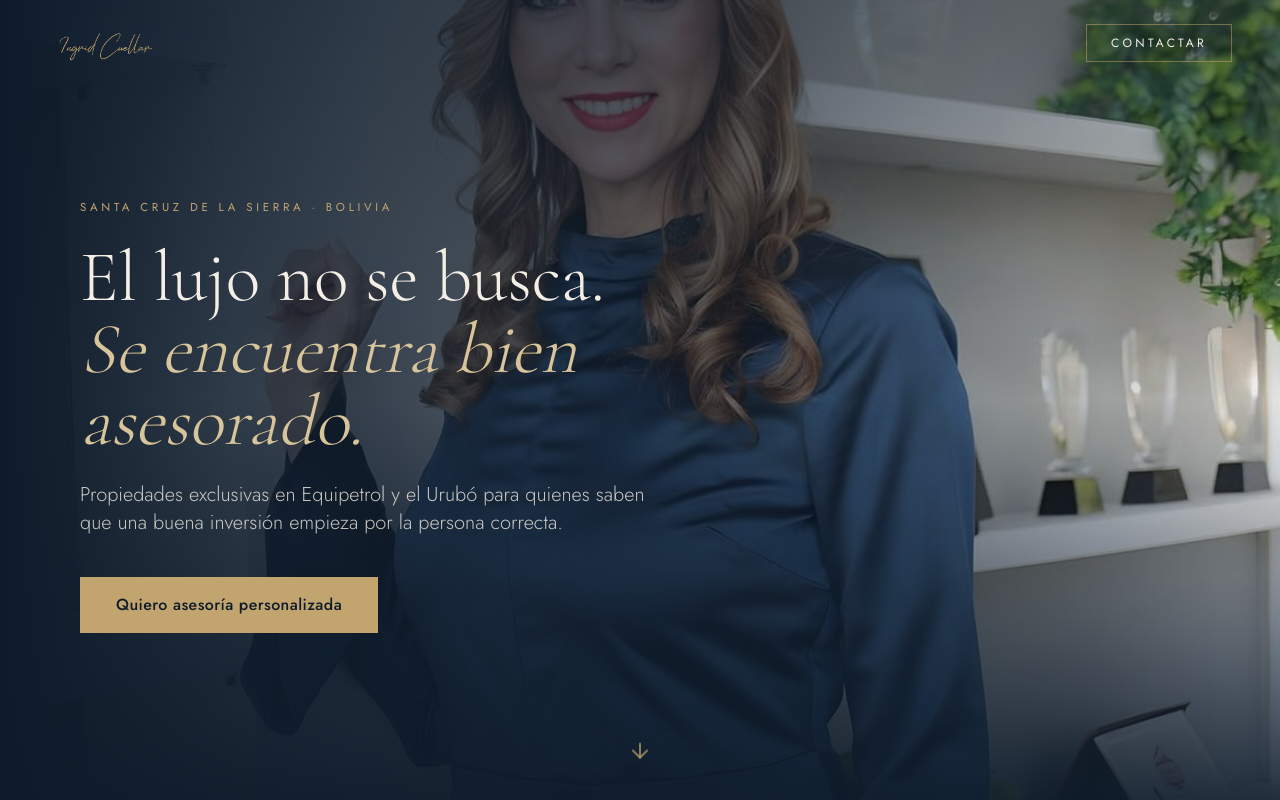
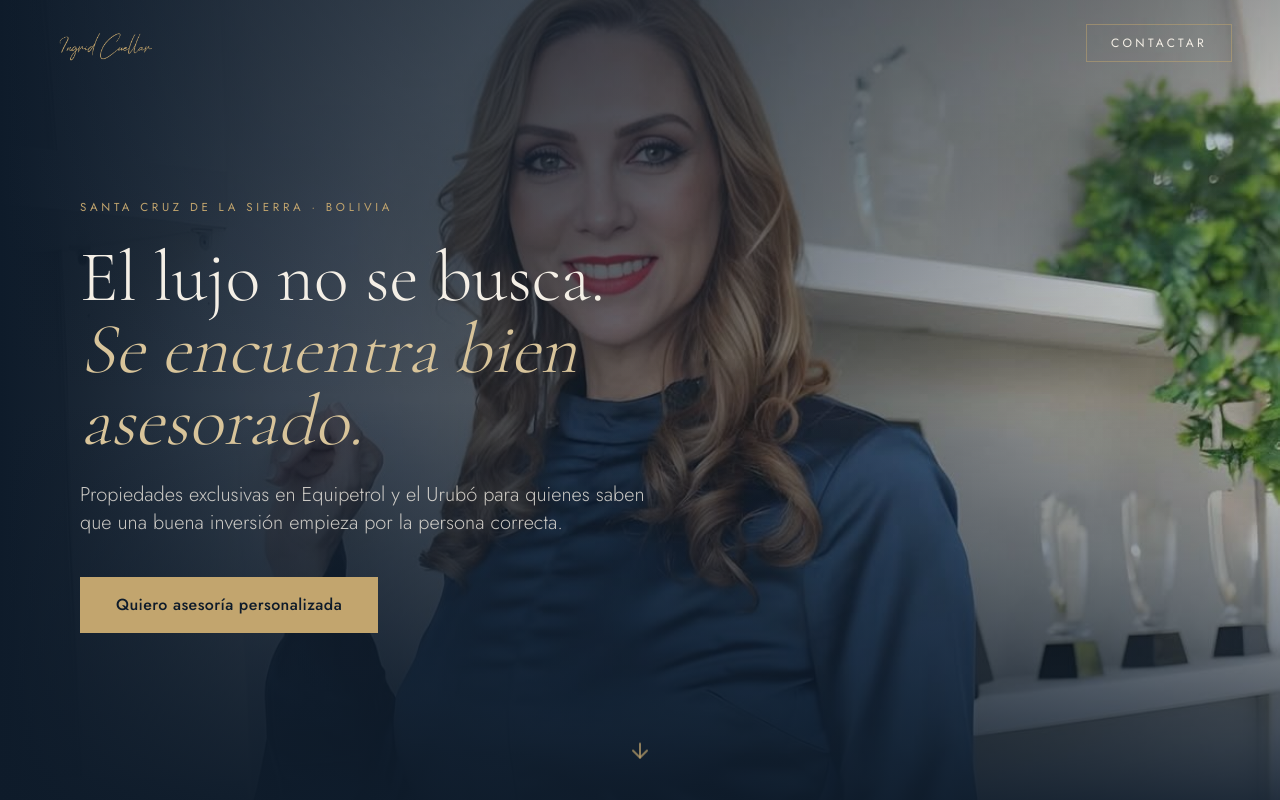
Before and after one commit to manubaldiviezo/landing-ingridcuellar, a Next.js app: page / in a window 1280 px wide. Shown: the top 800 px of the page. Built offline with nearby package versions, Linux system fonts and the light colour scheme.

Commit message:
Update page.js

```diff
--- a/app/page.js
+++ b/app/page.js
@@ -126,7 +126,7 @@ export default function Page() {
             alt="Ingrid Cuellar, asesora inmobiliaria de lujo en Santa Cruz"
             fill
             priority
-            className="object-cover object-center opacity-90 md:opacity-100 md:object-[75%_center]"
+            className="object-cover object-top opacity-90 md:opacity-100 md:object-[75%_15%]"
           />
           <div className="absolute inset-0 bg-gradient-to-r from-navy via-navy/85 md:via-navy/60 to-transparent" />
           <div className="absolute inset-0 bg-gradient-to-t from-navy/90 via-transparent to-navy/40" />
```
